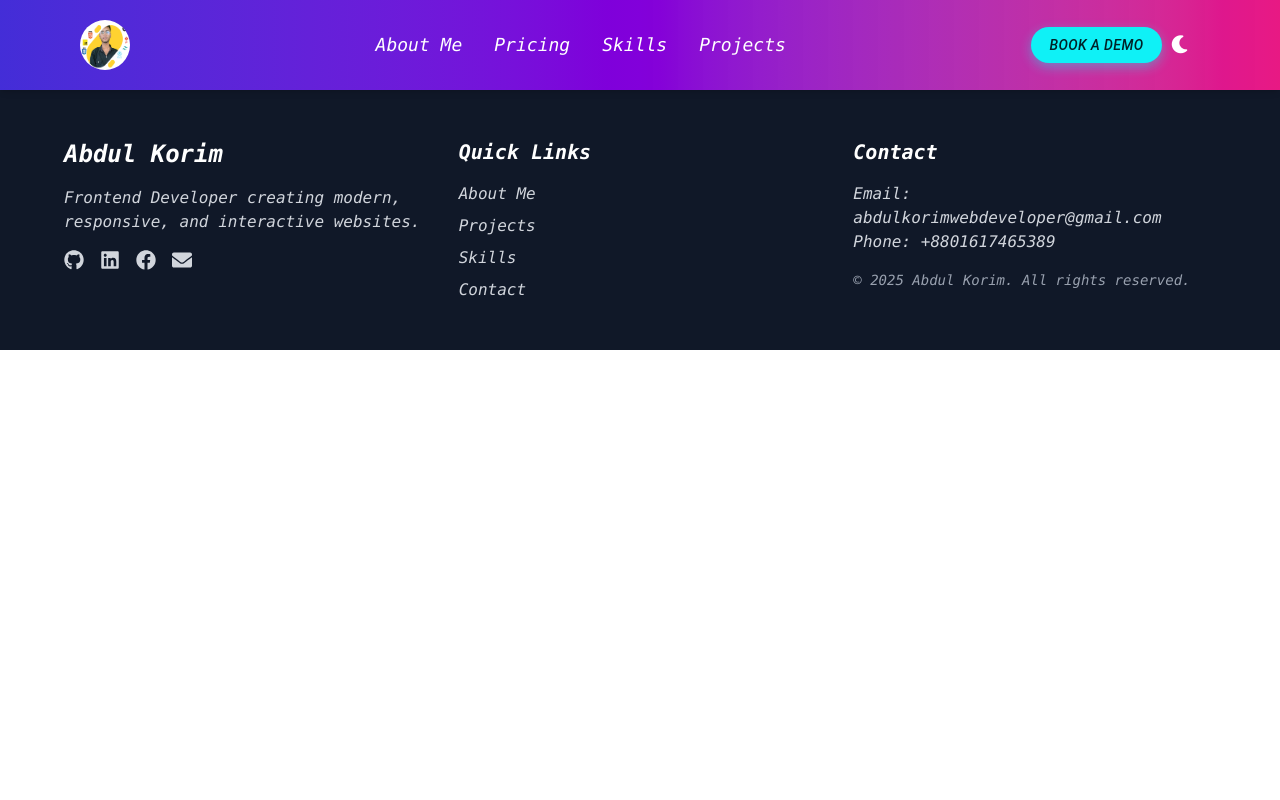
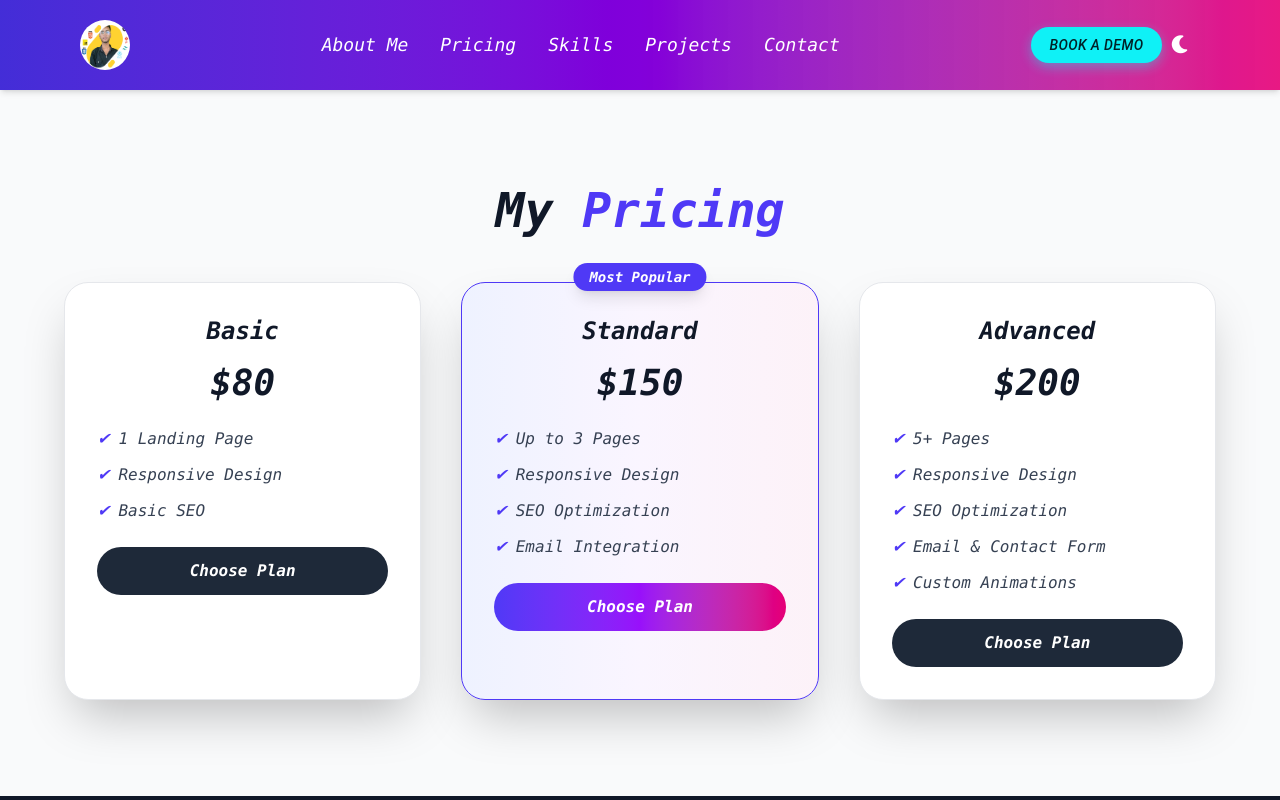
Before and after one commit to abdul-korim-web/my-portfolio, a React (Vite) app: page /Pricing in a window 1280 px wide. Shown: the top 800 px of the page. Built offline with nearby package versions, Linux system fonts and the light colour scheme.

Commit message:
Pricing section Added

```diff
--- a/src/App.jsx
+++ b/src/App.jsx
@@ -7,6 +7,7 @@ import { BrowserRouter, Route, Routes } from 'react-router-dom'
 import Footer from './Components/Footer/Footer'
 import Homelayout from './Components/HomeLayout/Homelayout'
 import AboutMe from './Components/AboutMe/AboutMe'
+import Pricing from './Components/Pricing/Pricing'
 // import Testimonials from './Components/Testimonials/Testimonials'
 
 function App() {
@@ -18,6 +19,7 @@ function App() {
       <Routes>
         <Route path='/' element={<Homelayout/>}/>
         <Route path='/about' element={<AboutMe/>}/>
+        <Route path='/Pricing' element={<Pricing/>}/>
       </Routes>
       <Footer/>
     </BrowserRouter>
--- a/src/Components/Footer/Footer.jsx
+++ b/src/Components/Footer/Footer.jsx
@@ -1,6 +1,6 @@
 import React from "react";
 import { FaGithub, FaLinkedin, FaTwitter, FaEnvelope, FaFacebook } from "react-icons/fa";
-import { useNavigate } from "react-router-dom";
+import { Link, useNavigate } from "react-router-dom";
 
 const Footer = () => {
   let native = useNavigate()
@@ -45,16 +45,19 @@ const Footer = () => {
           <h4 className="text-xl font-semibold text-white mb-4">Quick Links</h4>
           <ul className="space-y-2">
             <li>
-              <a href="#about" className="hover:text-white transition" onClick={()=>native(`/about`)}>About Me</a>
+              <Link to={`/about`} className="hover:text-white transition">About Me</Link>
             </li>
             <li>
-              <a href="#projects" className="hover:text-white transition" onClick={()=>native(`/Projects`)}>Projects</a>
+              <Link to={`/Pricing`}  className="hover:text-white transition" >Pricing</Link>
             </li>
             <li>
-              <a href="#skills" className="hover:text-white transition" onClick={()=>native(`/Skills`)}>Skills</a>
+              <Link to={`/about`}  className="hover:text-white transition" >Projects</Link>
             </li>
             <li>
-              <a href="#contact" className="hover:text-white transition" onClick={()=>native(`/Contact`)}>Contact</a>
+              <Link to={`/Projects`}  className="hover:text-white transition" >Skills</Link>
+            </li>
+            <li>
+              <Link to={`/Contact`}  className="hover:text-white transition" >Contact</Link>
             </li>
           </ul>
         </div>
--- a/src/Components/Navbar/Navbar.jsx
+++ b/src/Components/Navbar/Navbar.jsx
@@ -2,6 +2,7 @@ import React, { useState, useEffect } from "react";
 import Button from "@mui/material/Button";
 import { motion, AnimatePresence } from "framer-motion";
 import { BeatLoader } from "react-spinners";
+import { NavLink } from "react-router-dom";
 
 const Navbar = () => {
   const navitems = [
@@ -9,6 +10,7 @@ const Navbar = () => {
     { item: "Pricing", path: "/pricing" },
     { item: "Skills", path: "/Skills" },
     { item: "Projects", path: "/Projects" },
+    { item: "Contact", path: "/Contact" },
   ];
 
   const [baropen, setbaropen] = useState(false);
@@ -89,7 +91,7 @@ const Navbar = () => {
                 whileTap={{ scale: 0.95 }}
                 className={`${navTextColor} cursor-pointer font-medium text-lg`}
               >
-                <a href={item.path}>{item.item}</a>
+                <NavLink to={item.path}>{item.item}</NavLink>
               </motion.li>
             ))}
           </ul>
@@ -173,9 +175,9 @@ const Navbar = () => {
                   animate={{ opacity: 1, x: 0 }}
                   className={`${navTextColor} cursor-pointer text-lg`}
                 >
-                  <a href={item.path} onClick={() => setbaropen(false)}>
+                  <NavLink to={item.path} onClick={() => setbaropen(false)}>
                     {item.item}
-                  </a>
+                  </NavLink>
                 </motion.li>
               ))}
 
--- /dev/null
+++ b/src/Components/Pricing/Pricing.jsx
@@ -0,0 +1,99 @@
+import React from "react";
+import { motion } from "framer-motion";
+
+const Pricing = () => {
+  const plans = [
+    {
+      title: "Basic",
+      price: "$80",
+      features: ["1 Landing Page", "Responsive Design", "Basic SEO"],
+      popular: false,
+    },
+    {
+      title: "Standard",
+      price: "$150",
+      features: [
+        "Up to 3 Pages",
+        "Responsive Design",
+        "SEO Optimization",
+        "Email Integration",
+      ],
+      popular: true,
+    },
+    {
+      title: "Advanced",
+      price: "$200",
+      features: [
+        "5+ Pages",
+        "Responsive Design",
+        "SEO Optimization",
+        "Email & Contact Form",
+        "Custom Animations",
+      ],
+      popular: false,
+    },
+  ];
+
+  return (
+    <section id="pricing" className="py-24 px-6 bg-gray-50 dark:bg-gray-900">
+      <div className="max-w-6xl mx-auto text-center">
+        <motion.h2
+          initial={{ opacity: 0, y: -30 }}
+          whileInView={{ opacity: 1, y: 0 }}
+          transition={{ duration: 0.6 }}
+          className="text-5xl font-extrabold mb-12 text-gray-900 dark:text-white"
+        >
+          My <span className="text-indigo-600">Pricing</span>
+        </motion.h2>
+
+        <div className="grid md:grid-cols-3 gap-10">
+          {plans.map((plan, index) => (
+            <motion.div
+              key={index}
+              initial={{ opacity: 0, y: 50 }}
+              whileInView={{ opacity: 1, y: 0 }}
+              transition={{ duration: 0.6, delay: index * 0.2 }}
+              whileHover={{ scale: 1.05 }}
+              className={`relative rounded-3xl p-8 shadow-2xl border transition-all duration-300 cursor-pointer ${
+                plan.popular
+                  ? "border-indigo-600 bg-gradient-to-r from-indigo-50 via-purple-50 to-pink-50 dark:bg-gray-800"
+                  : "border-gray-200 dark:border-gray-700 bg-white dark:bg-gray-800"
+              }`}
+            >
+              {plan.popular && (
+                <div className="absolute -top-5 left-1/2 transform -translate-x-1/2 px-4 py-1 bg-indigo-600 text-white text-sm font-bold rounded-full shadow-lg">
+                  Most Popular
+                </div>
+              )}
+
+              <h3 className="text-2xl font-bold mb-4 text-gray-900 dark:text-white">
+                {plan.title}
+              </h3>
+              <p className="text-4xl font-extrabold mb-6 text-gray-900 dark:text-white">
+                {plan.price}
+              </p>
+              <ul className="mb-6 space-y-3 text-gray-700 dark:text-gray-300 text-left">
+                {plan.features.map((feature, idx) => (
+                  <li key={idx} className="flex items-center">
+                    <span className="mr-2 text-indigo-600 dark:text-indigo-400">✔</span> {feature}
+                  </li>
+                ))}
+              </ul>
+              <button
+                className={`w-full py-3 rounded-full font-semibold text-white transition duration-300 ${
+                  plan.popular
+                    ? "bg-gradient-to-r from-indigo-600 via-purple-600 to-pink-600 hover:from-indigo-500 hover:via-purple-500 hover:to-pink-500"
+                    : "bg-gray-800 hover:bg-gray-700"
+                }`}
+              >
+                Choose Plan
+              </button>
+            </motion.div>
+          ))}
+        </div>
+      </div>
+    </section>
+  );
+};
+
+export default Pricing;
```
